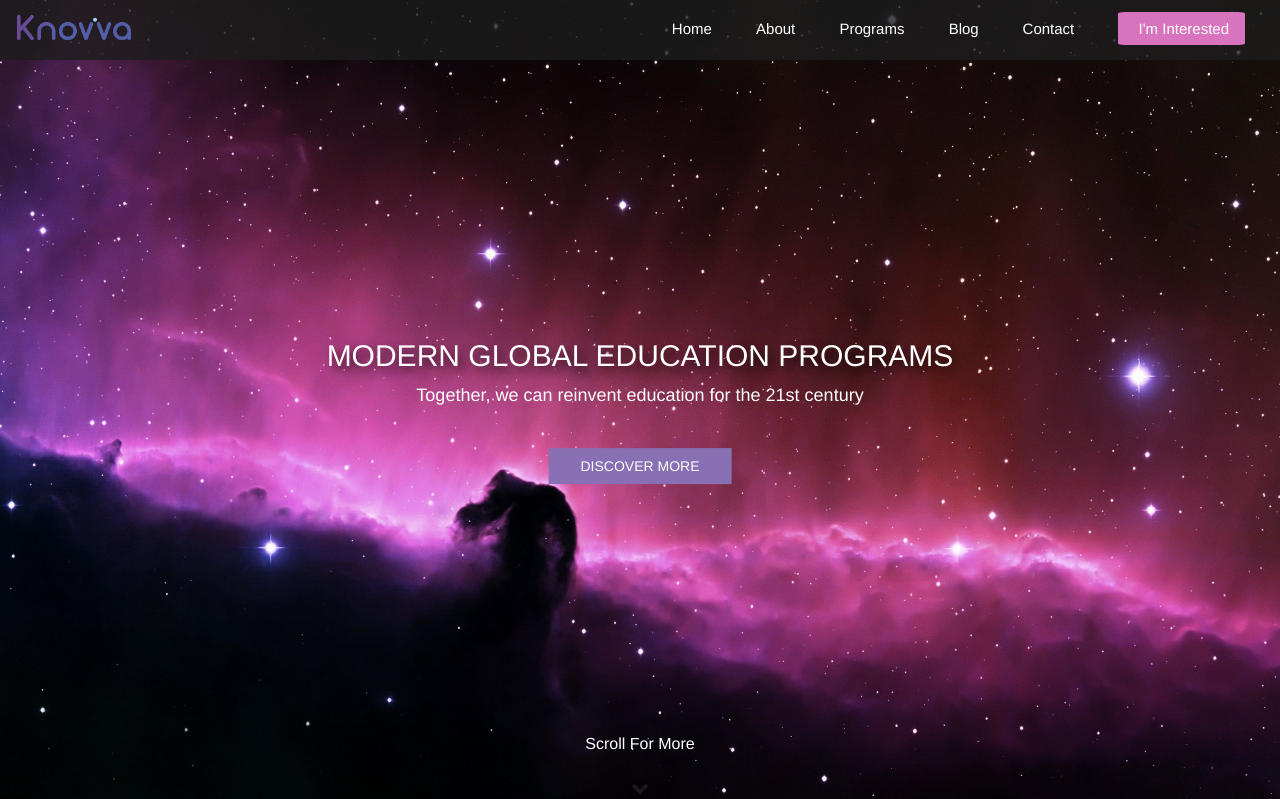
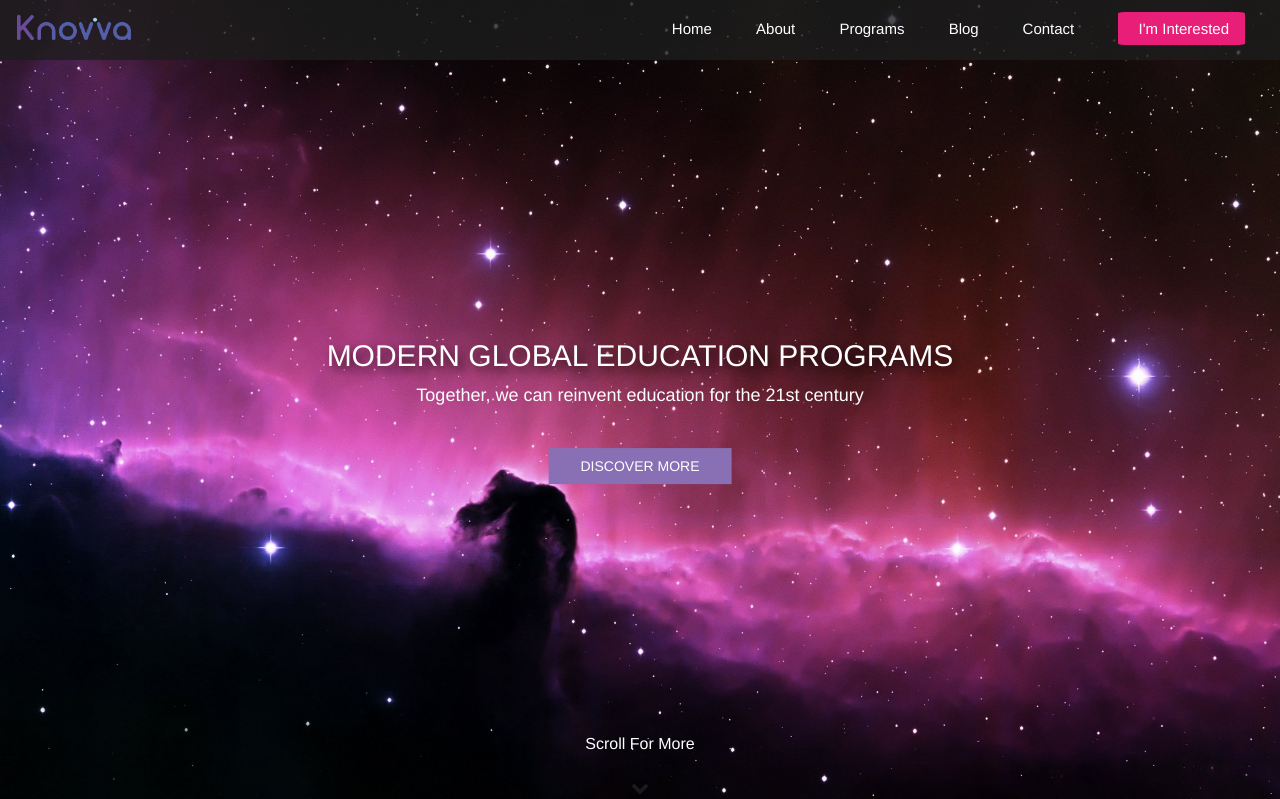
Before and after one commit to xuezhouappdev/knovva, a PHP site: page /index.php in a window 1280 px wide, with the pointer over the restyled element. Shown: the top 799 px of the page. Run offline with PHP 8.4, Linux system fonts and the light colour scheme; some libraries are stand-ins or nearby versions; some web fonts are replaced.

Commit message:
updated hover header

```diff
--- a/css/header.css
+++ b/css/header.css
@@ -65,7 +65,7 @@ a:hover {
 
 
 .header li a.cta:hover {
-    background: #D874BD;
+    background: #E81E78;
 
 }
 
```
